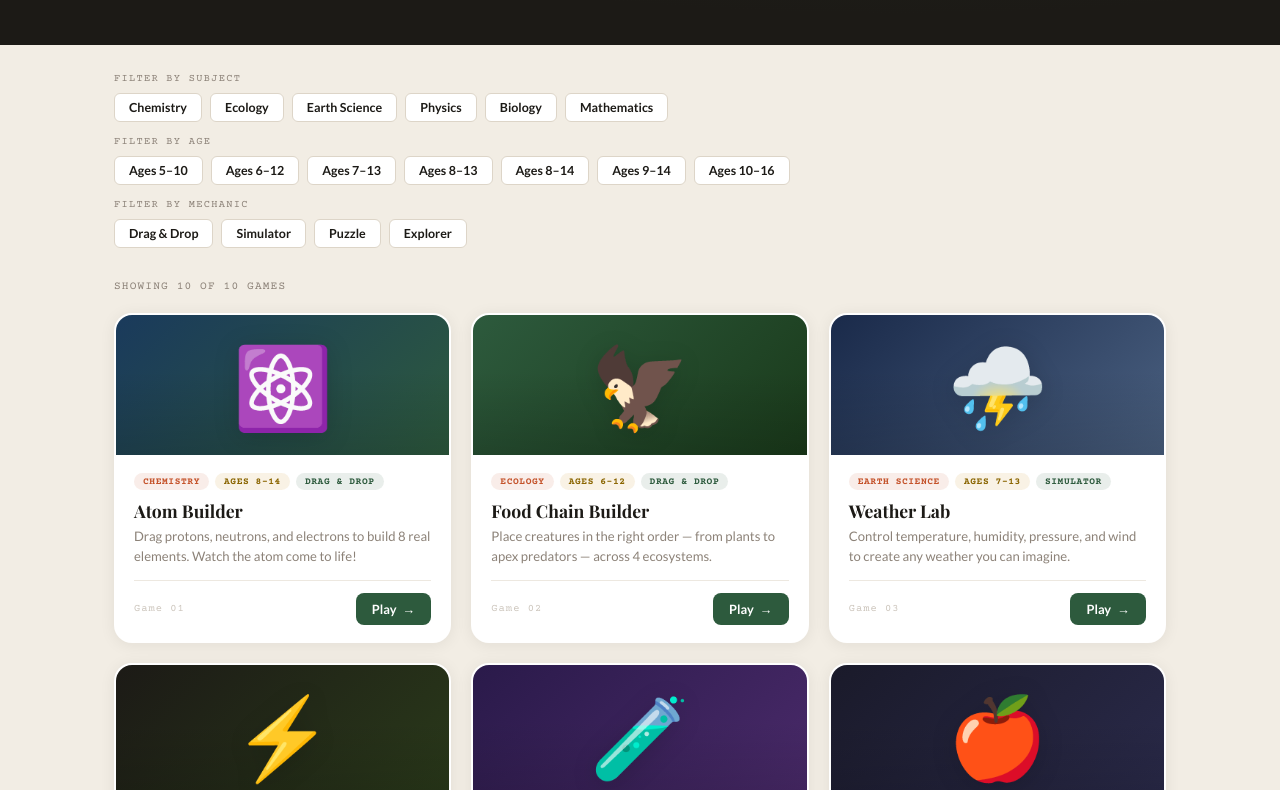
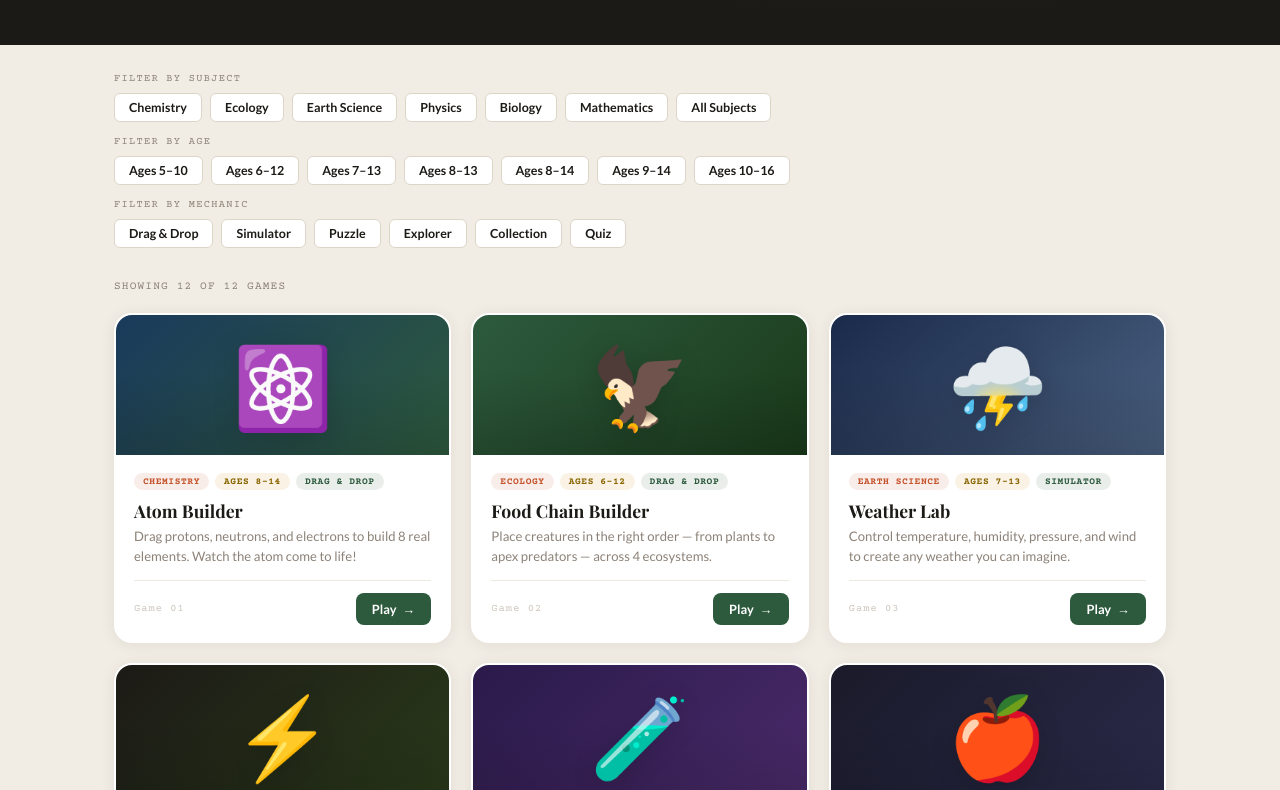
Before and after one commit to carlinmc-code/Raised-Curious, a website: page games/index.html in a window 1280 px wide. Shown: the part 410-1200 px from the top of the page. Drawn offline with nearby package versions, Linux system fonts and the light colour scheme; a web font is replaced by a local one.

Commit message:
Add files via upload

```diff
--- a/games/index.html
+++ b/games/index.html
@@ -110,7 +110,7 @@ body{font-family:'Lato',sans-serif;color:var(--ink)}
     <h1>Games that make<br><em>science click.</em></h1>
     <p>Hands-on simulations, puzzles, and drag-and-drop activities for curious kids ages 5–16. No login. No ads. Just learning.</p>
     <div class="hero-stats">
-      <div class="hero-stat"><div class="hs-num">10</div><div class="hs-label">Games</div></div>
+      <div class="hero-stat"><div class="hs-num">12</div><div class="hs-label">Games</div></div>
       <div class="hero-stat"><div class="hs-num">5+</div><div class="hs-label">Subjects</div></div>
       <div class="hero-stat"><div class="hs-num">5–16</div><div class="hs-label">Age Range</div></div>
     </div>
@@ -135,7 +135,7 @@ body{font-family:'Lato',sans-serif;color:var(--ink)}
 
 <!-- GRID -->
 <div class="grid-wrap">
-  <div class="game-count" id="gameCount">Showing 10 games</div>
+  <div class="game-count" id="gameCount">Showing 12 games</div>
   <div class="game-grid" id="gameGrid"></div>
 </div>
 
@@ -267,6 +267,30 @@ const GAMES = [
     file:'ecosystem-balance.html',
     tags:['Science','Ecology','Food Webs'],
   },
+  {
+    num:11,
+    title:'Home Lab',
+    desc:'250 real experiments you can run at home — search, filter by materials, and get step-by-step instructions.',
+    emoji:'🧫',
+    thumbBg:'linear-gradient(135deg,#2D5A3D,#C9922A)',
+    subject:'All Subjects',
+    ages:'5–16',
+    mechanic:'Collection',
+    file:'homelab.html',
+    tags:['Science','Experiments','Hands-on'],
+  },
+  {
+    num:12,
+    title:'Science Quiz',
+    desc:'30 questions across 3 difficulty levels. Test what you know and learn what you don\'t.',
+    emoji:'🧠',
+    thumbBg:'linear-gradient(135deg,#4A2A6A,#C4522A)',
+    subject:'All Subjects',
+    ages:'7–16',
+    mechanic:'Quiz',
+    file:'quiz.html',
+    tags:['Science','Quiz','Trivia'],
+  },
 ];
 
 const SUBJECTS = [...new Set(GAMES.map(g=>g.subject))];
```
